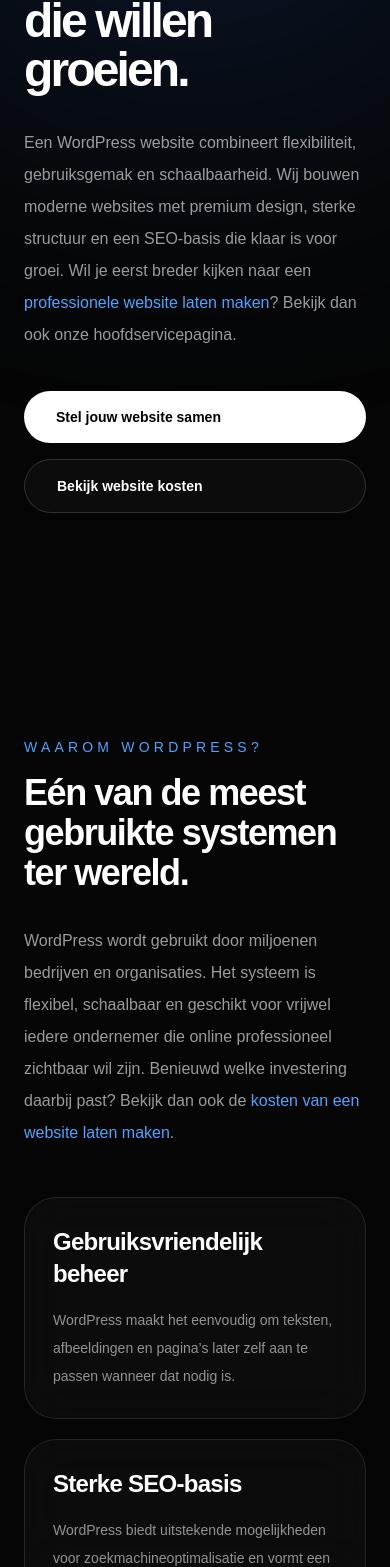
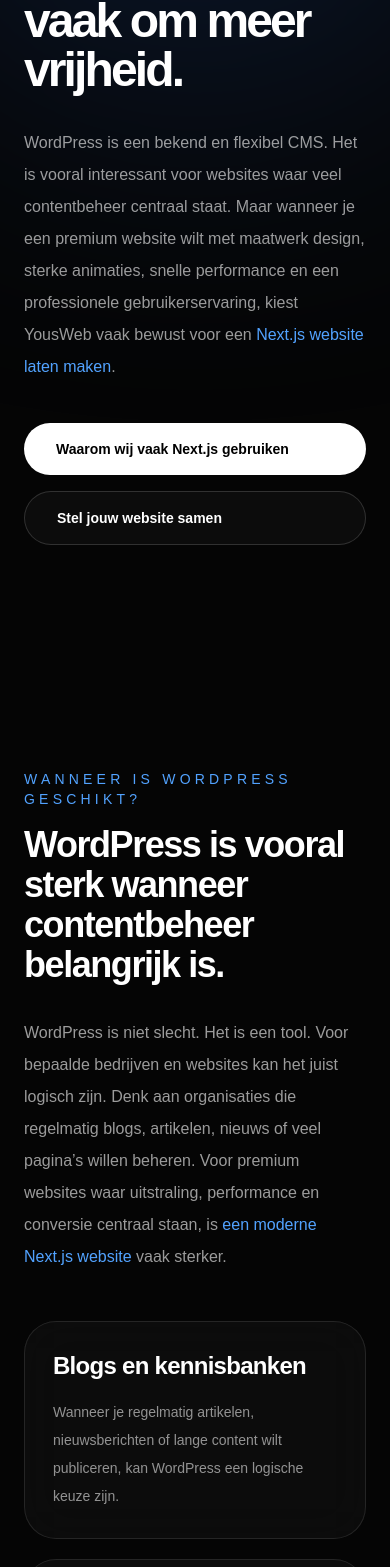
Before and after one commit to youswebnl/yousweb, a Next.js app: page /wordpress-website-laten-maken in a window 390 px wide. Shown: the part 433-2000 px from the top of the page. Built offline with nearby package versions, Linux system fonts and the light colour scheme.

Commit message:
update faq

```diff
--- a/app/wordpress-website-laten-maken/page.tsx
+++ b/app/wordpress-website-laten-maken/page.tsx
@@ -1,16 +1,18 @@
 import type { Metadata } from "next";
+import Link from "next/link";
 
 export const metadata: Metadata = {
-  title: "WordPress website laten maken | Professionele WordPress websites - YousWeb",
+  title:
+    "WordPress website laten maken | Wanneer is WordPress geschikt? | YousWeb",
   description:
-    "Professionele WordPress website laten maken? YousWeb bouwt snelle, moderne en gebruiksvriendelijke websites met sterke SEO-basis en focus op conversie.",
+    "Ontdek wanneer een WordPress website geschikt is en waarom YousWeb voor premium websites vaak werkt met Next.js, maatwerk design en sterke performance.",
   alternates: {
     canonical: "https://www.yousweb.nl/wordpress-website-laten-maken",
   },
   openGraph: {
     title: "WordPress website laten maken | YousWeb",
     description:
-      "Laat een professionele WordPress website bouwen met premium design, sterke SEO-basis en een conversiegerichte structuur.",
+      "Lees wanneer WordPress geschikt is en waarom moderne premium websites vaak sterker worden gebouwd met Next.js.",
     url: "https://www.yousweb.nl/wordpress-website-laten-maken",
     siteName: "YousWeb",
     type: "website",
@@ -20,50 +22,72 @@
     card: "summary_large_image",
     title: "WordPress website laten maken | YousWeb",
     description:
-      "Professionele WordPress websites voor ondernemers die online willen groeien.",
+      "Wanneer kies je WordPress en wanneer is een premium Next.js website sterker?",
   },
 };
 
-const benefits = [
+const wordpressSuitableFor = [
   {
-    title: "Gebruiksvriendelijk beheer",
-    text: "WordPress maakt het eenvoudig om teksten, afbeeldingen en pagina’s later zelf aan te passen wanneer dat nodig is.",
+    title: "Blogs en kennisbanken",
+    text: "Wanneer je regelmatig artikelen, nieuwsberichten of lange content wilt publiceren, kan WordPress een logische keuze zijn.",
   },
   {
-    title: "Sterke SEO-basis",
-    text: "WordPress biedt uitstekende mogelijkheden voor zoekmachineoptimalisatie en vormt een sterke basis voor online groei.",
+    title: "Websites met veel eigen beheer",
+    text: "Voor ondernemers die vaak zelf teksten, pagina’s of afbeeldingen willen aanpassen, biedt WordPress veel vrijheid.",
   },
   {
-    title: "Schaalbaar voor de toekomst",
-    text: "Van een eenvoudige bedrijfswebsite tot een uitgebreid platform: WordPress groeit mee met jouw onderneming.",
+    title: "Contentgerichte organisaties",
+    text: "Denk aan stichtingen, magazines, verenigingen of bedrijven waarbij contentbeheer belangrijker is dan premium maatwerk UX.",
   },
 ];
 
-const reasons = [
+const nextjsBenefits = [
+  "Premium maatwerk design",
+  "Snellere performance",
+  "Sterkere animaties",
+  "Minder plugin-afhankelijk",
+  "Betere controle over UX",
+  "Gebouwd voor groei",
+];
+
+const comparison = [
   {
-    title: "Professionele uitstraling",
-    text: "Een moderne WordPress website helpt om vertrouwen op te bouwen en bezoekers een professionele indruk te geven.",
+    item: "Premium uitstraling",
+    wordpress: "Vaak afhankelijk van thema’s",
+    nextjs: "Volledig maatwerk rondom jouw merk",
   },
   {
-    title: "Meer online zichtbaarheid",
-    text: "Door een sterke structuur en SEO-basis wordt jouw website beter voorbereid op toekomstige vindbaarheid.",
+    item: "Animaties en interactie",
+    wordpress: "Beperkter door thema’s en plugins",
+    nextjs: "Sterk met Framer Motion en maatwerk UX",
   },
   {
-    title: "Meer aanvragen",
-    text: "Een goede website helpt bezoekers sneller richting contact, offerteaanvraag of kennismakingsgesprek.",
+    item: "Performance",
+    wordpress: "Kan snel zijn, maar plugins maken vaak zwaarder",
+    nextjs: "Gebouwd voor snelle, moderne websites",
+  },
+  {
+    item: "Onderhoud",
+    wordpress: "Meer plugin- en updatebeheer",
+    nextjs: "Minder afhankelijk van externe plugins",
+  },
+  {
+    item: "Schaalbaarheid",
+    wordpress: "Sterk voor contentbeheer",
+    nextjs: "Sterk voor groei, UX en conversie",
   },
 ];
 
 const relatedPages = [
   {
+    title: "Next.js website laten maken",
+    href: "/nextjs-website-laten-maken",
+    text: "Ontdek waarom YousWeb voor premium websites vaak werkt met Next.js, Framer Motion en Vercel.",
+  },
+  {
     title: "Website laten maken",
     href: "/website-laten-maken",
     text: "Bekijk hoe YousWeb professionele websites bouwt met premium uitstraling en conversiegerichte structuur.",
-  },
-  {
-    title: "Kosten website laten maken",
-    href: "/kosten-website-laten-maken",
-    text: "Lees welke factoren invloed hebben op de prijs van een professionele website.",
   },
   {
     title: "Website builder",
@@ -73,30 +97,30 @@
   {
     title: "Portfolio websites",
     href: "/portfolio-websites",
-    text: "Bekijk echte website voorbeelden met premium design, sterke UX en moderne uitstraling.",
+    text: "Bekijk voorbeelden van websites met premium design, sterke UX en moderne uitstraling.",
   },
 ];
 
 const faqs = [
   {
-    question: "Waarom kiezen voor WordPress?",
+    question: "Bouwt YousWeb ook WordPress websites?",
     answer:
-      "WordPress is wereldwijd het meest gebruikte CMS. Het is flexibel, gebruiksvriendelijk en geschikt voor vrijwel ieder type onderneming.",
+      "WordPress kan geschikt zijn voor bepaalde situaties, vooral wanneer contentbeheer centraal staat. Voor premium websites met maatwerk design, animaties, snelheid en schaalbaarheid werkt YousWeb meestal liever met Next.js.",
   },
   {
-    question: "Kan ik mijn WordPress website later uitbreiden?",
+    question: "Voor wie is WordPress vooral geschikt?",
     answer:
-      "Ja. Extra pagina’s, functies, formulieren en nieuwe onderdelen kunnen later eenvoudig worden toegevoegd.",
+      "WordPress is vooral geschikt voor blogs, kennisbanken, contentplatforms, verenigingen en bedrijven die vaak zelf pagina’s of artikelen willen beheren.",
   },
   {
-    question: "Is WordPress geschikt voor SEO?",
+    question: "Waarom kiest YousWeb vaak voor Next.js?",
     answer:
-      "Ja. WordPress biedt uitstekende mogelijkheden voor zoekmachineoptimalisatie en vormt een sterke basis voor verdere groei.",
+      "Next.js geeft meer vrijheid in design, performance, animaties en gebruikerservaring. Daardoor past het beter bij premium websites die vertrouwen moeten wekken en meer aanvragen moeten opleveren.",
   },
   {
-    question: "Wat kost een WordPress website?",
+    question: "Wat is beter voor mijn bedrijf: WordPress of Next.js?",
     answer:
-      "De prijs hangt af van het aantal pagina’s, gewenste functies, designniveau en aanvullende wensen. Professionele websites starten bij YousWeb vanaf €749.",
+      "Dat hangt af van je doel. Wil je vooral zelf veel content beheren, dan kan WordPress logisch zijn. Wil je een snelle, premium website met maatwerk uitstraling en sterke conversie, dan is Next.js vaak de betere keuze.",
   },
 ];
 
@@ -107,16 +131,16 @@
       <div className="absolute right-0 top-[38%] h-[420px] w-[420px] rounded-full bg-purple-500/10 blur-[140px]" />
 
       <nav className="relative z-10 mx-auto flex max-w-7xl items-center justify-between px-6 py-6">
-        <a href="/" className="text-lg font-semibold tracking-tight">
+        <Link href="/" className="text-lg font-semibold tracking-tight">
           Yous<span className="text-blue-400">Web</span>
-        </a>
+        </Link>
 
-        <a
+        <Link
           href="/website-builder"
           className="rounded-full border border-white/15 px-5 py-3 text-sm font-medium text-white/80 transition hover:bg-white hover:text-black"
         >
           Start project
-        </a>
+        </Link>
       </nav>
 
       <section className="relative z-10 mx-auto max-w-7xl px-6 pb-28 pt-20">
@@ -126,37 +150,39 @@
           </p>
 
           <h1 className="text-5xl font-semibold leading-[1.02] tracking-[-0.06em] md:text-7xl lg:text-8xl">
-            Professionele WordPress websites voor ondernemers die willen groeien.
+            WordPress kan sterk zijn, maar premium websites vragen vaak om meer
+            vrijheid.
           </h1>
 
           <p className="mt-8 max-w-2xl text-base leading-8 text-white/60 md:text-lg">
-            Een WordPress website combineert flexibiliteit, gebruiksgemak en
-            schaalbaarheid. Wij bouwen moderne websites met premium design,
-            sterke structuur en een SEO-basis die klaar is voor groei. Wil je
-            eerst breder kijken naar een{" "}
-            <a
-              href="/website-laten-maken"
+            WordPress is een bekend en flexibel CMS. Het is vooral interessant
+            voor websites waar veel contentbeheer centraal staat. Maar wanneer
+            je een premium website wilt met maatwerk design, sterke animaties,
+            snelle performance en een professionele gebruikerservaring, kiest
+            YousWeb vaak bewust voor een{" "}
+            <Link
+              href="/nextjs-website-laten-maken"
               className="text-blue-400 underline-offset-4 hover:underline"
             >
-              professionele website laten maken
-            </a>
-            ? Bekijk dan ook onze hoofdservicepagina.
+              Next.js website laten maken
+            </Link>
+            .
           </p>
 
           <div className="mt-10 flex flex-col gap-4 sm:flex-row">
-            <a
-              href="/website-builder"
+            <Link
+              href="/nextjs-website-laten-maken"
               className="rounded-full bg-white px-8 py-4 text-sm font-semibold text-black transition hover:scale-[1.03] hover:bg-white/90"
             >
-              Stel jouw website samen
-            </a>
+              Waarom wij vaak Next.js gebruiken
+            </Link>
 
-            <a
-              href="/kosten-website-laten-maken"
+            <Link
+              href="/website-builder"
               className="rounded-full border border-white/15 bg-white/[0.03] px-8 py-4 text-sm font-semibold text-white transition hover:scale-[1.03] hover:bg-white/10"
             >
-              Bekijk website kosten
-            </a>
+              Stel jouw website samen
+            </Link>
           </div>
         </div>
       </section>
@@ -164,30 +190,31 @@
       <section className="relative z-10 mx-auto grid max-w-7xl gap-12 px-6 py-28 lg:grid-cols-[0.9fr_1.1fr]">
         <div>
           <p className="mb-4 text-sm font-medium uppercase tracking-[0.3em] text-blue-400">
-            Waarom WordPress?
+            Wanneer is WordPress geschikt?
           </p>
 
           <h2 className="text-4xl font-semibold tracking-[-0.04em] md:text-6xl">
-            Eén van de meest gebruikte systemen ter wereld.
+            WordPress is vooral sterk wanneer contentbeheer belangrijk is.
           </h2>
 
           <p className="mt-8 max-w-2xl text-base leading-8 text-white/60 md:text-lg">
-            WordPress wordt gebruikt door miljoenen bedrijven en organisaties.
-            Het systeem is flexibel, schaalbaar en geschikt voor vrijwel iedere
-            ondernemer die online professioneel zichtbaar wil zijn. Benieuwd
-            welke investering daarbij past? Bekijk dan ook de{" "}
-            <a
-              href="/kosten-website-laten-maken"
+            WordPress is niet slecht. Het is een tool. Voor bepaalde bedrijven
+            en websites kan het juist logisch zijn. Denk aan organisaties die
+            regelmatig blogs, artikelen, nieuws of veel pagina’s willen beheren.
+            Voor premium websites waar uitstraling, performance en conversie
+            centraal staan, is{" "}
+            <Link
+              href="/nextjs-website-laten-maken"
               className="text-blue-400 underline-offset-4 hover:underline"
             >
-              kosten van een website laten maken
-            </a>
-            .
+              een moderne Next.js website
+            </Link>{" "}
+            vaak sterker.
           </p>
         </div>
 
         <div className="grid gap-5">
-          {benefits.map((item) => (
+          {wordpressSuitableFor.map((item) => (
             <div
               key={item.title}
               className="rounded-[2rem] border border-white/10 bg-white/[0.03] p-7 backdrop-blur-xl transition hover:border-blue-400/25 hover:bg-blue-400/[0.04]"
@@ -205,31 +232,125 @@
       </section>
 
       <section className="relative z-10 mx-auto max-w-7xl px-6 py-28">
-        <div className="mb-14 max-w-4xl">
+        <div className="rounded-[2.5rem] border border-blue-400/25 bg-blue-400/[0.07] p-8 backdrop-blur-xl md:p-12">
+          <div className="grid gap-10 lg:grid-cols-[1fr_0.8fr] lg:items-center">
+            <div>
+              <p className="mb-4 text-sm font-medium uppercase tracking-[0.3em] text-blue-300">
+                Premium alternatief
+              </p>
+
+              <h2 className="text-4xl font-semibold tracking-[-0.04em] md:text-6xl">
+                Daarom bouwen wij premium websites meestal met Next.js.
+              </h2>
+
+              <p className="mt-6 max-w-2xl text-base leading-8 text-white/65">
+                Bij een premium website wil je niet vastzitten aan de grenzen
+                van een thema. Je wilt vrijheid in design, snelle laadtijd,
+                sterke animaties, een professionele gebruikerservaring en een
+                structuur die klaar is voor groei. Precies daarom is{" "}
+                <Link
+                  href="/nextjs-website-laten-maken"
+                  className="text-white underline decoration-blue-300/50 underline-offset-4 hover:text-blue-200"
+                >
+                  Next.js website laten maken
+                </Link>{" "}
+                de richting die beter past bij hoe YousWeb premium websites
+                bouwt.
+              </p>
+            </div>
+
+            <div className="grid gap-3">
+              {nextjsBenefits.map((item) => (
+                <div
+                  key={item}
+                  className="rounded-2xl border border-white/10 bg-black/25 px-5 py-4 text-sm font-medium text-white/75"
+                >
+                  {item}
+                </div>
+              ))}
+            </div>
+          </div>
+        </div>
+      </section>
+
+      <section className="relative z-10 mx-auto max-w-7xl px-6 py-28">
+        <div className="mb-10 max-w-4xl">
           <p className="mb-4 text-sm font-medium uppercase tracking-[0.3em] text-blue-400">
-            Voordelen voor ondernemers
+            WordPress versus Next.js
           </p>
 
           <h2 className="text-4xl font-semibold tracking-[-0.04em] md:text-6xl">
-            Meer dan alleen een mooie website.
+            Kies niet alleen een systeem. Kies wat past bij je groeidoel.
           </h2>
 
           <p className="mt-7 max-w-2xl text-base leading-8 text-white/60 md:text-lg">
-            Een goede WordPress website moet vertrouwen wekken, snel laden en
-            bezoekers richting contact sturen. Bekijk onze{" "}
-            <a
-              href="/portfolio-websites"
+            Wil je vooral zelf content beheren, dan kan WordPress logisch zijn.
+            Wil je een snelle, premium website met maatwerk UX, animaties en
+            sterke conversie, dan is een{" "}
+            <Link
+              href="/nextjs-website-laten-maken"
               className="text-blue-400 underline-offset-4 hover:underline"
             >
-              portfolio websites
-            </a>{" "}
-            om te zien hoe premium design, structuur en gebruikerservaring
-            samenkomen.
+              Next.js website
+            </Link>{" "}
+            vaak de betere investering.
+          </p>
+        </div>
+
+        <div className="overflow-hidden rounded-[2rem] border border-white/10 bg-white/[0.03]">
+          <div className="grid grid-cols-3 border-b border-white/10 bg-white/[0.04] text-sm font-semibold text-white">
+            <div className="p-5">Onderdeel</div>
+            <div className="p-5 text-white/60">WordPress</div>
+            <div className="p-5 text-blue-300">Next.js</div>
+          </div>
+
+          {comparison.map((row) => (
+            <div
+              key={row.item}
+              className="grid grid-cols-3 border-b border-white/10 text-sm last:border-b-0"
+            >
+              <div className="p-5 font-medium text-white">{row.item}</div>
+              <div className="p-5 text-white/45">{row.wordpress}</div>
+              <div className="p-5 text-white/70">{row.nextjs}</div>
+            </div>
+          ))}
+        </div>
+      </section>
+
+      <section className="relative z-10 mx-auto max-w-7xl px-6 py-28">
+        <div className="mb-14 max-w-4xl">
+          <p className="mb-4 text-sm font-medium uppercase tracking-[0.3em] text-blue-400">
+            Eerlijke keuze
+          </p>
+
+          <h2 className="text-4xl font-semibold tracking-[-0.04em] md:text-6xl">
+            Wij verkopen geen systeem. Wij bouwen de oplossing die past bij jouw
+            bedrijf.
+          </h2>
+
+          <p className="mt-7 max-w-2xl text-base leading-8 text-white/60 md:text-lg">
+            Voor sommige websites is WordPress praktisch. Maar voor ondernemers
+            die premium willen overkomen, sneller willen laden, sterker willen
+            converteren en meer controle willen over de gebruikerservaring,
+            bouwen wij liever met Next.js.
           </p>
         </div>
 
         <div className="grid gap-6 lg:grid-cols-3">
-          {reasons.map((item) => (
+          {[
+            {
+              title: "WordPress als contentkeuze",
+              text: "Geschikt wanneer bloggen, nieuws of veel zelfbeheer belangrijker is dan maatwerk design en animatie.",
+            },
+            {
+              title: "Next.js als premium keuze",
+              text: "Sterker wanneer snelheid, uitstraling, conversie, animatie en schaalbaarheid belangrijk zijn.",
+            },
+            {
+              title: "YousWeb als groeipartner",
+              text: "Wij kijken niet alleen naar techniek, maar naar uitstraling, vertrouwen, vindbaarheid en aanvragen.",
+            },
+          ].map((item) => (
             <div
               key={item.title}
               className="rounded-[2rem] border border-white/10 bg-white/[0.03] p-7 backdrop-blur-xl transition hover:border-blue-400/25 hover:bg-blue-400/[0.04]"
@@ -255,28 +376,24 @@
               </p>
 
               <h2 className="text-4xl font-semibold tracking-[-0.04em] md:text-6xl">
-                Stel jouw WordPress website samen.
+                Wil je weten welke website het beste past bij jouw bedrijf?
               </h2>
 
               <p className="mt-6 max-w-2xl text-base leading-8 text-white/60">
-                Kies een pakket, voeg extra opties toe en ontvang direct een
-                duidelijke prijsindicatie voor jouw nieuwe website. Start via de{" "}
-                <a
-                  href="/website-builder"
-                  className="text-white underline decoration-blue-300/50 underline-offset-4 hover:text-blue-200"
-                >
-                  offerte builder
-                </a>{" "}
-                en wij nemen persoonlijk contact met je op.
+                Stel jouw website samen via de Website Builder. Wij kijken
+                daarna persoonlijk mee naar je wensen, doelen en wat technisch
+                het beste past: WordPress wanneer contentbeheer centraal staat,
+                of Next.js wanneer premium uitstraling, snelheid en groei
+                belangrijker zijn.
               </p>
             </div>
 
-            <a
+            <Link
               href="/website-builder"
               className="inline-flex items-center justify-center rounded-full bg-white px-8 py-5 text-sm font-semibold text-black transition hover:scale-[1.03] hover:bg-white/90"
             >
               Start jouw aanvraag
-            </a>
+            </Link>
           </div>
         </div>
       </section>
@@ -288,7 +405,7 @@
           </p>
 
           <h2 className="text-4xl font-semibold tracking-[-0.04em] md:text-6xl">
-            Veelgestelde vragen over WordPress websites.
+            Veelgestelde vragen over WordPress en Next.js.
           </h2>
         </div>
 
@@ -321,12 +438,12 @@
           </p>
 
           <h2 className="max-w-3xl text-3xl font-semibold tracking-[-0.04em] md:text-5xl">
-            Verder oriënteren voordat je een WordPress website laat maken?
+            Verder oriënteren voordat je een website laat maken?
           </h2>
 
           <div className="mt-8 grid gap-4 md:grid-cols-2">
             {relatedPages.map((page) => (
-              <a
+              <Link
                 key={page.href}
                 href={page.href}
                 className="rounded-[1.5rem] border border-white/10 bg-black/25 p-5 transition hover:border-blue-400/25 hover:bg-blue-400/[0.04]"
@@ -338,7 +455,7 @@
                 <p className="mt-3 text-sm leading-7 text-white/55">
                   {page.text}
                 </p>
-              </a>
+              </Link>
             ))}
           </div>
         </div>
--- a/components/FAQ.tsx
+++ b/components/FAQ.tsx
@@ -1,33 +1,78 @@
 "use client";
 
+import Link from "next/link";
 import { useState } from "react";
 import { AnimatePresence, motion } from "framer-motion";
+
+const linkClass =
+  "font-medium text-blue-300 underline underline-offset-4 transition hover:text-blue-200";
 
 const faqs = [
   {
     question: "Wordt mijn website ook professioneel op mobiel?",
-    answer:
-      "Ja. Elke website wordt responsive gebouwd, zodat desktop, tablet en mobiel allemaal strak, snel en professioneel aanvoelen.",
+    answer: (
+      <>
+        Ja. Elke website wordt responsive gebouwd, zodat desktop, tablet en
+        mobiel strak, snel en professioneel aanvoelen.
+      </>
+    ),
   },
   {
     question: "Is SEO inbegrepen bij de website?",
-    answer:
-      "Ja. De basis wordt direct goed opgebouwd met logische headings, snelle laadtijd, nette structuur en interne links. Bij Growth en Agency Level is er meer ruimte voor SEO-landingspagina’s en lokale vindbaarheid.",
+    answer: (
+      <>
+        Ja. Elke website krijgt een sterke SEO-basis met logische headings,
+        snelle laadtijd, nette structuur en interne links. Bij Growth en Agency
+        Level is er extra ruimte voor{" "}
+        <Link href="/seo-landingspaginas" className={linkClass}>
+          SEO-landingspagina’s
+        </Link>{" "}
+        en lokale vindbaarheid.
+      </>
+    ),
   },
   {
     question: "Welk websitepakket past het beste bij mijn bedrijf?",
-    answer:
-      "Starter is geschikt voor starters, zzp’ers en ondernemers die professioneel online zichtbaar willen worden met een one-page website. Growth is geschikt voor ondernemers die actief klanten willen aantrekken via Google, met meerdere pagina’s en ruimte voor maximaal 2 SEO-landingspagina’s. Agency Level is geschikt voor bedrijven die serieus willen investeren in online groei, met een uitgebreidere structuur en ruimte voor maximaal 5 SEO-landingspagina’s.",
+    answer: (
+      <>
+        Starter past bij een professionele one-page website. Growth is sterker
+        wanneer je actief klanten wilt aantrekken via Google. Agency Level past
+        bij bedrijven die willen investeren in premium uitstraling, groei en
+        schaalbaarheid. Bekijk ook waarom wij vaak kiezen voor een{" "}
+        <Link href="/nextjs-website-laten-maken" className={linkClass}>
+          Next.js website laten maken
+        </Link>
+        .
+      </>
+    ),
   },
   {
     question: "Waarom is een website met meerdere pagina’s beter voor SEO?",
-    answer:
-      "Zoekmachines begrijpen een website beter wanneer belangrijke onderwerpen verdeeld zijn over meerdere pagina’s. Een one-page website is sneller en voordeliger, maar biedt minder ruimte om gevonden te worden op verschillende zoektermen. Daarom biedt een website met meerdere pagina’s vaak meer mogelijkheden voor SEO, lokale vindbaarheid en toekomstige groei.",
+    answer: (
+      <>
+        Google begrijpt aparte, gerichte pagina’s vaak beter dan één lange
+        pagina. Daardoor kun je gevonden worden op meerdere zoektermen, diensten
+        of regio’s. Lees hoe dit werkt met{" "}
+        <Link href="/seo-landingspaginas" className={linkClass}>
+          SEO-landingspagina’s voor betere vindbaarheid
+        </Link>
+        .
+      </>
+    ),
   },
   {
     question: "Kan mijn website later meegroeien?",
-    answer:
-      "Ja. De website wordt schaalbaar opgebouwd, zodat extra pagina’s, cases, video’s, SEO-content, nieuwe functies en extra landingspagina’s later toegevoegd kunnen worden.",
+    answer: (
+      <>
+        Ja. De website wordt schaalbaar opgebouwd, zodat extra pagina’s, cases,
+        video’s, SEO-content, functies en landingspagina’s later toegevoegd
+        kunnen worden. Dat is één van de voordelen van een{" "}
+        <Link href="/nextjs-website-laten-maken" className={linkClass}>
+          moderne Next.js website
+        </Link>
+        .
+      </>
+    ),
   },
 ];
 
@@ -100,9 +145,9 @@
                       ease: [0.16, 1, 0.3, 1],
                     }}
                   >
-                    <p className="max-w-3xl px-6 pb-6 text-base leading-7 text-white/55">
+                    <div className="max-w-3xl px-6 pb-6 text-base leading-7 text-white/55">
                       {item.answer}
-                    </p>
+                    </div>
                   </motion.div>
                 )}
               </AnimatePresence>
```
